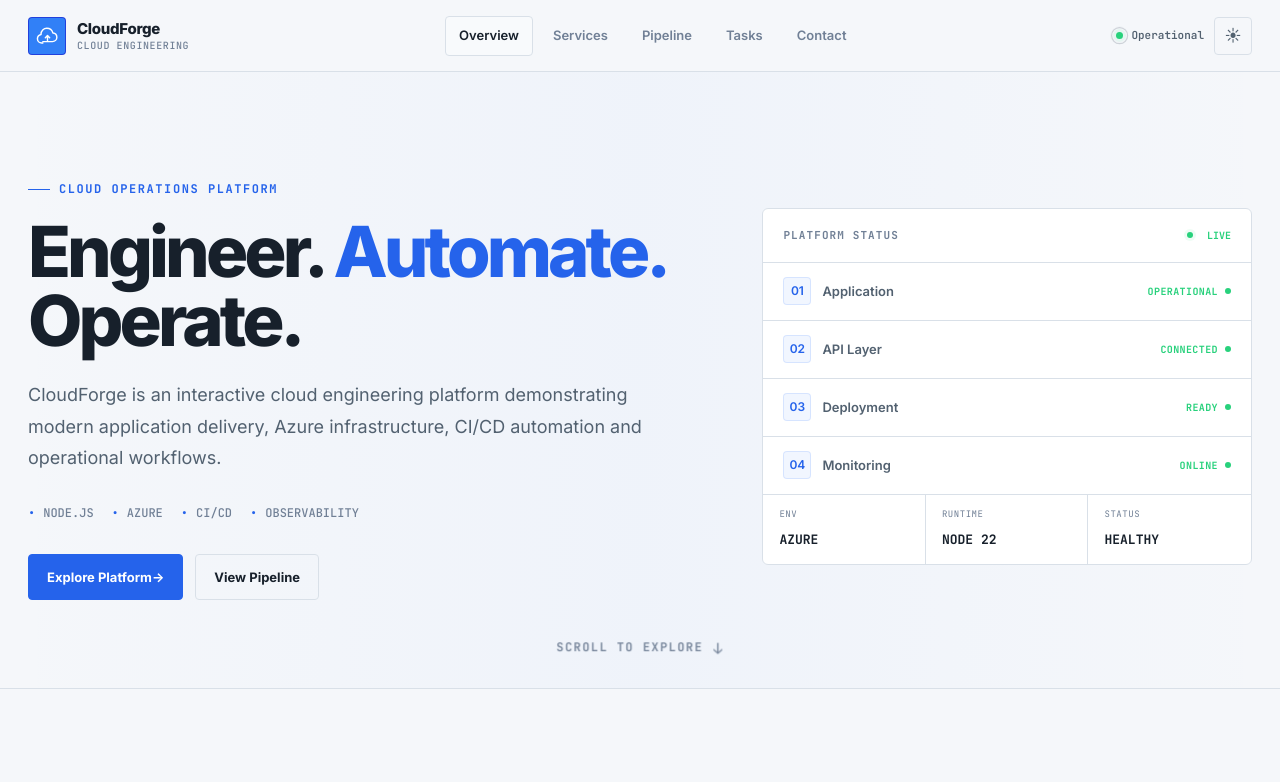
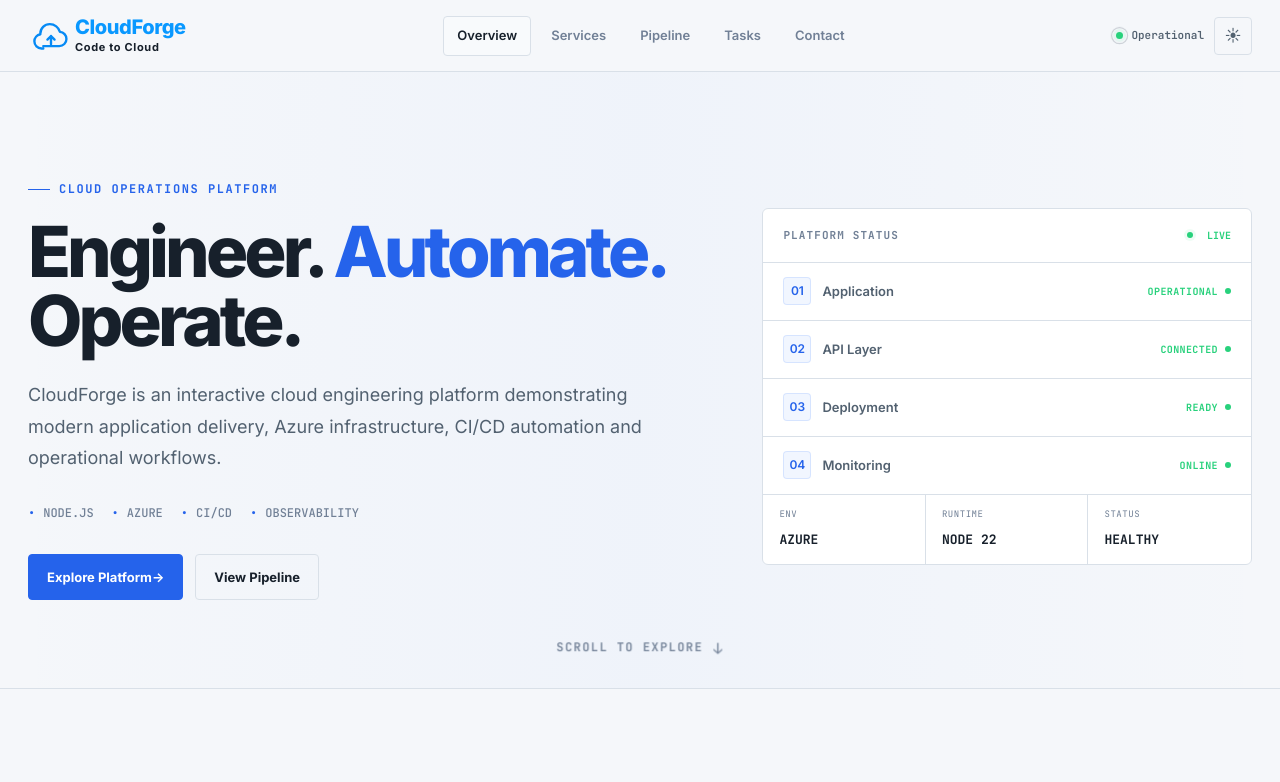
Before and after one commit to zahed-shaik-dev/CloudForge-Azure, a website: page public/index.html in a window 1280 px wide. Shown: the top 782 px of the page. Drawn offline with Linux system fonts and the light colour scheme; no server answers.

Commit message:
Updated CI/CD

```diff
--- a/public/css/style.css
+++ b/public/css/style.css
@@ -249,67 +249,52 @@ section:nth-child(odd) {
 .cf-brand {
   display: inline-flex;
   align-items: center;
-  gap: 11px;
+  gap: 2px;
 
   flex-shrink: 0;
 }
 
 .cf-brand-mark {
-  display: grid;
+  display: inline-grid;
+  width: 45px;
+  height: 45px;
+  place-items: center;
+  background: rgba(233, 235, 238, 0.979));
+  color: var(--cf-primary);
+
+}
+
+.cf-brand-mark svg {
   width: 38px;
   height: 38px;
-
-  place-items: center;
-
-  background: rgb(49, 128, 247);
-  color: var(--cf-primary);
-
-  border: 1px solid rgba(33, 61, 219, 0.952);
-  border-radius: var(--cf-radius-sm);
-
-  transition:
-    color 160ms ease,
-    background 160ms ease,
-    border-color 160ms ease,
-    transform 160ms ease;
-}
-
-.cf-brand-mark svg {
-  width: 23px;
-  height: 23px;
-}
-
-.cf-brand:hover .cf-brand-mark {
-  color: var(--cf-primary-hover);
-  background: rgb(23, 252, 2);
-  border-color: rgb(21, 158, 238);
-  transform: translateY(-1px);
+  color: rgb(6, 138, 245);
+
 }
 
 .cf-brand-text {
   display: flex;
   flex-direction: column;
-  gap: 1px;
+  gap: 2px;
 }
 
 .cf-brand-text strong {
   color: var(--cf-text);
-  font-size: 15px;
+  font-size: 20px;
   font-weight: 750;
-  line-height: 1.2;
+  line-height: 1.1;
   letter-spacing: -0.02em;
+  color: rgb(9, 152, 255);
 }
 
 .cf-brand-text small {
-  color: var(--cf-text-muted);
-
+  color: rgba(55, 215, 255, 0.678)
   font-family: "JetBrains Mono", monospace;
-  font-size: 10px;
-  font-weight: 500;
-
+  font-size: 11px;
+  font-weight: 700;
   letter-spacing: 0.06em;
   line-height: 1.3;
-  text-transform: uppercase;
+  text-transform: guppercase;
+
 }
 
 /* Desktop nav */
--- a/public/index.html
+++ b/public/index.html
@@ -84,7 +84,7 @@
 
   <span class="cf-brand-text">
     <strong>CloudForge</strong>
-    <small>Cloud Engineering</small>
+    <small>Code to Cloud</small>
   </span>
 </a>
 
```
Also changed, not shown: .github/workflows/azure-deploy.yml (deleted).
